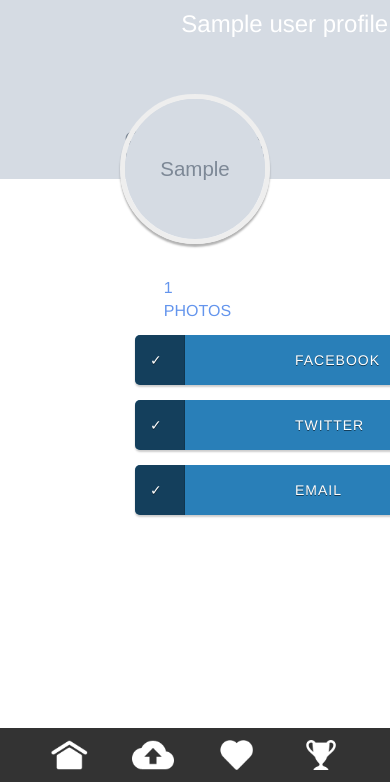
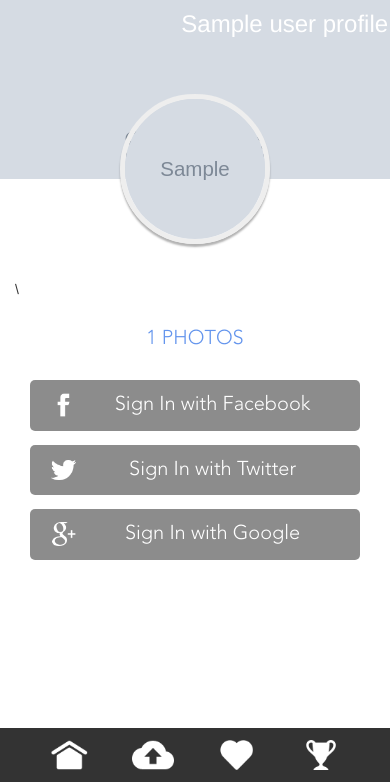
Before and after one commit to vineethka/PhotoShareAPI, a Django app: template PhotoSharing/PhotoSharingApplication/templates/views/profile.html in a window 390 px wide; the page is wider, and only the part inside the window is pictured. Shown: the part 62-844 px from the top of that part. Run offline with Django 3.2, Linux system fonts and the light colour scheme; the template is opened without the code that fills it: most values are stand-ins (such as "Sample title", 1, 10 or a date in 2020); grey boxes marked "Sample" are stand-in pictures; some libraries are stand-ins or nearby versions.

Commit message:
profile responsive issue fixed

```diff
--- a/PhotoSharing/PhotoSharingApplication/templates/views/profile.html
+++ b/PhotoSharing/PhotoSharingApplication/templates/views/profile.html
@@ -5,25 +5,37 @@
 
     <div class="container-fluid">
         <div class="row">
-            <div class="profile-container" style="background-image: url('{% if user_profile.profile_image %} {{ user_profile.profile_image.url }} {% endif %}');">
+            <div class="profile-container"
+                 style="background-image: url('{% if user_profile.profile_image %} {{ user_profile.profile_image.url }} {% endif %}');">
                 <div class="profile-name">{{ user_profile.get_full_name }}</div>
                 <img src="{% if user_profile.profile_image %} {{ user_profile.profile_image.url }} {% endif %}"
                      class="circle" id="circle">
             </div>
+        <div class="col-xs-12 col-sm-6 col-md-6 col-lg-4 col-sm-offset-3 col-md-offset-3  col-lg-offset-4 content-box">
 
-            <div class="photos">
+{#            <div class="photos">#}
+{#                <a href="{% url 'likes' %}" class="thumbnail_no_margin">{{ pic_count }} PHOTOS</a>#}
+{#            </div>#}
+
+\
+
+
+        <div class="col-xs-12 col-md-12 textCenter">
                 <a href="{% url 'likes' %}" class="thumbnail_no_margin">{{ pic_count }} PHOTOS</a>
-             </div>
 
-            <div class="col-xs-12 col-sm-6 col-md-6 col-lg-4 col-sm-offset-3 col-md-offset-3  col-lg-offset-4 content-box">
-
-                <a href="#" class="button"><span>✓</span>Facebook</a>
-                <a href="#" class="button"><span>✓</span>Twitter</a>
-                <a href="#" class="button"><span>✓</span>Email</a>
             </div>
 
 
-                    <input id="id_image" type="file" class="hidden" name="image">
+            <div class="col-xs-12 col-md-12 buttonBoxCenter"><button type="button" value="Sign In with Facebook "
+                                                                    name="submit"><img class="buttonIcon" src="{% static "app/facebook_icon.png" %}">Sign In with Facebook</button></div>
+            <div class="col-xs-12 col-md-12 buttonBoxCenter"><button type="button" value="Sign In with Twitter "
+                                                                    name="submit"><img class="buttonIcon" src="{% static "app/twitter_icon.png" %}">Sign In with Twitter</button></div>
+            <div class="col-xs-12 col-md-12 buttonBoxCenter"><button type="button" value="Sign In with Google "
+                                                                    name="submit"><img class="buttonIcon" src="{% static "app/google_icon.png" %}">Sign In with Google</button></div>
+
+
+            <input id="id_image" type="file" class="hidden" name="image">
+            </div>
 
         </div>
     </div>
--- a/PhotoSharing/PhotoSharingApplication/templates/views/register.html
+++ b/PhotoSharing/PhotoSharingApplication/templates/views/register.html
@@ -61,7 +61,7 @@
         <script type="text/javascript">
             $(function () {
                 $('#dob').datetimepicker({
-               format: 'MM/DD/YYYY',
+               format: 'YYYY/MM/DD',
                defaultDate: new Date(new Date().getFullYear() -18, new Date().getMonth(), new Date().getDay()),
                minDate: new Date(new Date().getFullYear() -18, new Date().getMonth(), new Date().getDay()),
             });
```
